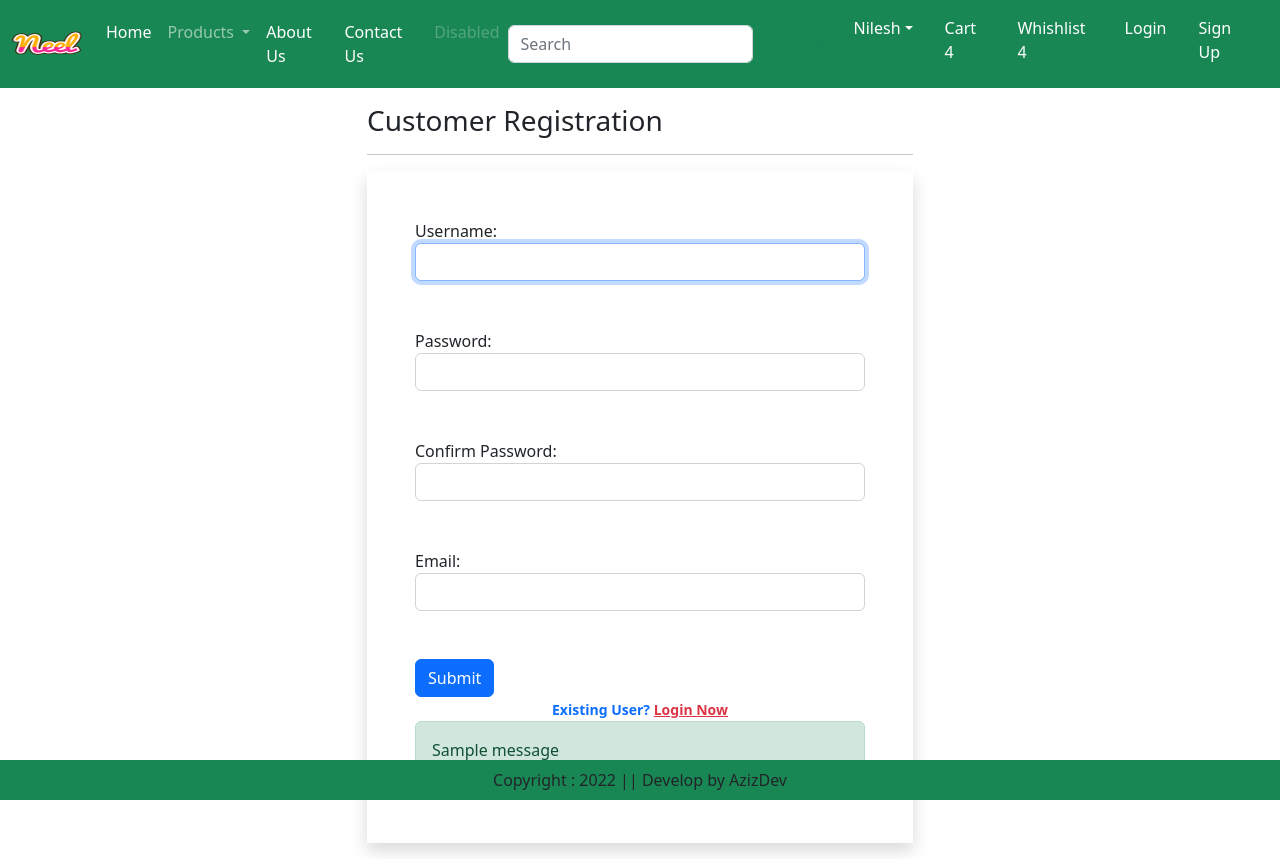
After one commit to azizdevfull/online-shop-django, a Django app: page /registration/ in a window 1280 px wide. The commit adds this page. Run offline with Django 4.2, Linux system fonts and the light colour scheme; one stand-in notice (Sample message) is shown.

Commit message:
completed customer registration

```diff
--- a/app/templates/app/base.html
+++ b/app/templates/app/base.html
@@ -87,7 +87,7 @@
               <a href="#" class="nav-link text-white">Login</a>
             </li>
             <li class="nav-item mx-2">
-              <a href="#" class="nav-link text-white">Sign Up</a>
+              <a href="{% url 'customerregistration' %}" class="nav-link text-white">Sign Up</a>
             </li>
             </ul>
 
--- /dev/null
+++ b/app/templates/app/customer_registration.html
@@ -0,0 +1,57 @@
+{% extends 'app/base.html' %}
+{% load static %}
+{% block title %}Customer Registration{% endblock title %}
+
+{% block main-content %}
+    <div class="container">
+        <div class="row my-3">
+            <div class="col-sm-6 offset-sm-3">
+                <h3>Customer Registration</h3>
+                <hr>
+
+                <form action="" method="post" novalidate class="shadow p-5">
+                    {% csrf_token %}
+
+                    {% for fm in form %}
+                        {{ fm.label_tag }}<br>
+                        {{ fm }}<br>
+                        <small class="text-danger">{{ fm.errors|striptags }}</small><br>
+                    {% endfor %}
+
+                    <input type="submit" value="Submit" class="btn btn-primary"> <br>
+
+                    <div class="text-center text-primary fw-bold">
+                        <small>Existing User? <a href="#" class="text-danger">Login Now</a></small>
+                    </div>
+
+
+                    {% if form.non_field_errors %}
+
+                        {% for error in from.non_field_errors %}
+
+                        <p class="alert alert-danger my-3">
+                            {{error}}
+                        </p>
+
+                        {% endfor %}
+
+                    {% endif %}
+
+
+                    {% if messages %}
+
+                        {% for msg in messages %}
+                            <div class="alert alert-{{msg.tags}}" role="alert">
+                                {{ msg }}
+                            </div>
+                        {% endfor %}
+
+                    {% endif %}
+
+
+
+                </form>
+            </div>
+        </div>
+    </div>
+{% endblock main-content %}
--- a/app/urls.py
+++ b/app/urls.py
@@ -9,4 +9,8 @@ urlpatterns = [
     path('category/<slug:val>', views.CategoryView.as_view(),name="category"),
     path('category-title/<val>', views.CategoryTitle.as_view(),name="category-title"),
     path('product-detail/<int:pk>', views.ProductDetail.as_view(),name="product-detail"),
+
+    #authentication routes
+    path('registration/', views.CustomerRegistrationView.as_view(),name="customerregistration"),
+
 ]+static(settings.MEDIA_URL, document_root=settings.MEDIA_ROOT)
--- a/app/views.py
+++ b/app/views.py
@@ -1,7 +1,10 @@
 from django.db.models import Count
 from django.shortcuts import render
 from django.views import View
+# from ec.app.forms import CustomerRegistrationForm
 from . models import Product
+from . forms import CustomerRegistrationForm
+from django.contrib import messages
 # Create your views here.
 def home(request):
     return render(request, 'app/home.html')
@@ -28,3 +31,16 @@ class ProductDetail(View):
     def get(self,request, pk):
         product = Product.objects.get(pk=pk)
         return render(request, "app/product_detail.html", locals())
+
+class CustomerRegistrationView(View):
+    def get(self,request):
+        form = CustomerRegistrationForm()
+        return render(request, 'app/customer_registration.html', locals())
+    def post(self,request):
+        form = CustomerRegistrationForm(request.POST)
+        if form.is_valid():
+            form.save()
+            messages.success(request, "Congratulations! User Register Successfully")
+        else:
+            messages.warning(request, "Invalid Input Data")
+        return render(request, "app/customer_registration.html",locals())
```
Also changed, not shown: db.sqlite3.
